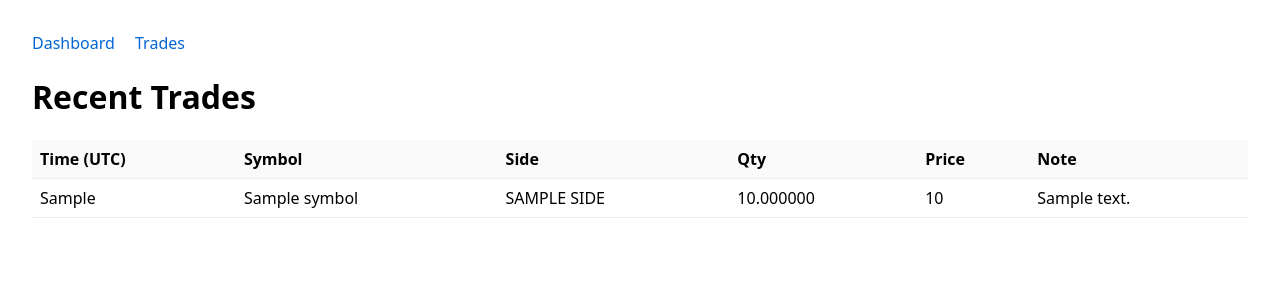
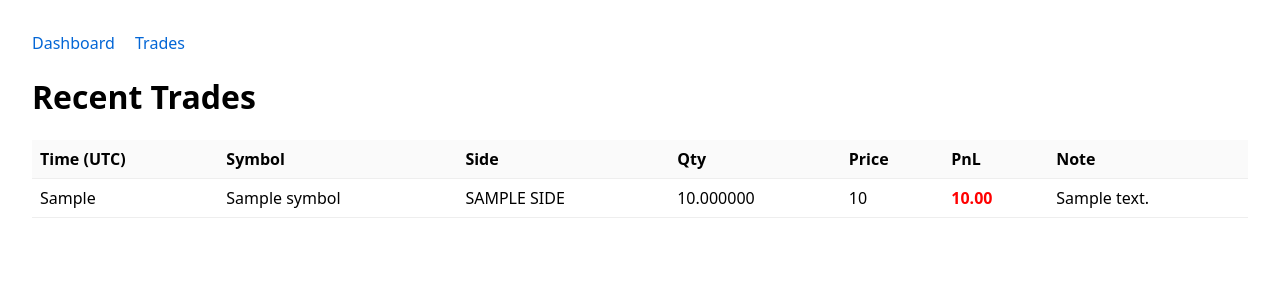
Before and after one commit to warmo1/tradingbot, a Flask app: template bot/templates/trades.html in a window 1280 px wide. Shown: the top 300 px of the page. Run offline with Flask 3, Linux system fonts and the light colour scheme; the template is opened without the code that fills it: most values are stand-ins (such as "Sample title", 1, 10 or a date in 2020); parts of the project's set-up code (start-up, migrations or seed data) failed here and were passed over.

Commit message:
more tweaks

```diff
--- a/bot/templates/trades.html
+++ b/bot/templates/trades.html
@@ -11,6 +11,8 @@
     th, td { border-bottom: 1px solid #eee; padding: 0.5rem; text-align: left; }
     th { background: #fafafa; }
     .muted { color: #666; }
+    .profit { color: green; font-weight: 600; }
+    .loss { color: red; font-weight: 600; }
   </style>
 </head>
 <body>
@@ -20,7 +22,7 @@
   </div>
   <h1>Recent Trades</h1>
   <table>
-    <thead><tr><th>Time (UTC)</th><th>Symbol</th><th>Side</th><th>Qty</th><th>Price</th><th>Note</th></tr></thead>
+    <thead><tr><th>Time (UTC)</th><th>Symbol</th><th>Side</th><th>Qty</th><th>Price</th><th>PnL</th><th>Note</th></tr></thead>
     <tbody>
       {% if recent_trades %}
         {% for t in recent_trades %}
@@ -30,11 +32,20 @@
           <td>{{ t.side|upper }}</td>
           <td>{{ "%.6f"|format(t.qty) }}</td>
           <td>{{ t.price }}</td>
+          <td>
+            {% if t.pnl is defined %}
+              <span class="{% if t.pnl >= 0 %}profit{% else %}loss{% endif %}">
+                {{ "%.2f"|format(t.pnl) }}
+              </span>
+            {% else %}
+              <span class="muted">-</span>
+            {% endif %}
+          </td>
           <td>{{ t.note }}</td>
         </tr>
         {% endfor %}
       {% else %}
-        <tr><td colspan="6" class="muted">No trades yet.</td></tr>
+        <tr><td colspan="7" class="muted">No trades yet.</td></tr>
       {% endif %}
     </tbody>
   </table>
```
Also changed, not shown: bot/templates/dashboard.html (+31 -1 lines).
